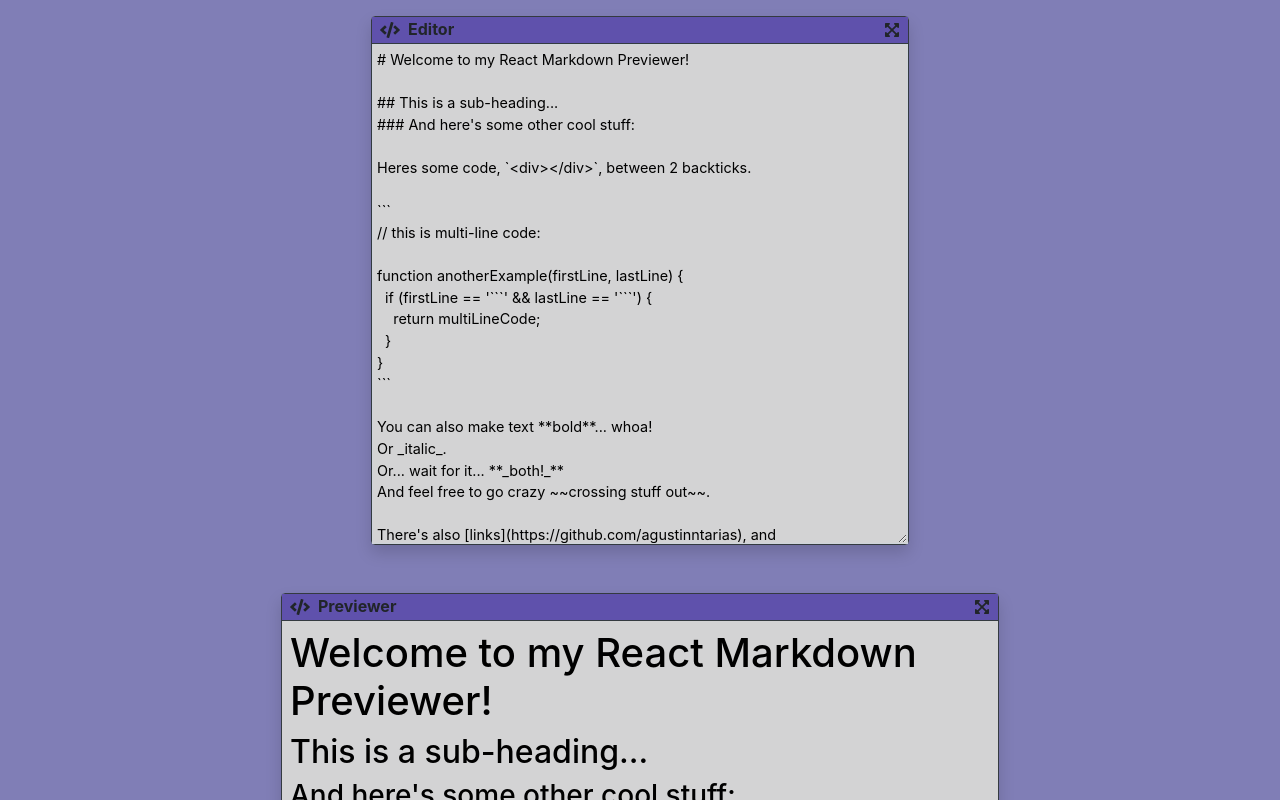
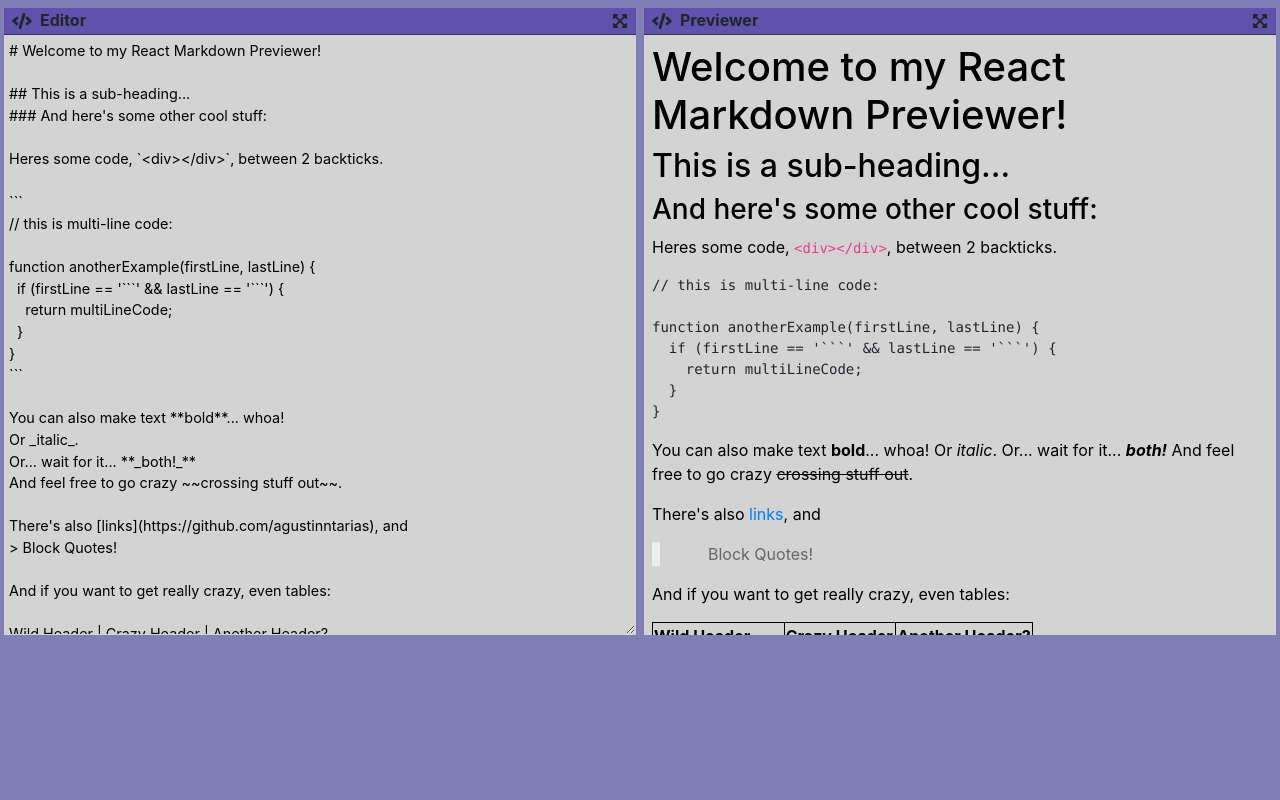
Before and after one commit to agustin-arias/simple-react-md-preview, a React (Create React App) app: page / in a window 1280 px wide. Shown: the top 800 px of the page. Built offline with nearby package versions, Linux system fonts and the light colour scheme.

Commit message:
Reestructured windows

```diff
--- a/src/App.tsx
+++ b/src/App.tsx
@@ -9,7 +9,7 @@ function App() {
   const [hidePreviewer, setHidePreviewer] = useState(false);
 
   return (
-    <>
+    <div className="d-md-flex">
       <Editor
         code={code}
         handleChange={(event) => {
@@ -31,7 +31,7 @@ function App() {
           setHideEditor(!hideEditor);
         }}
       />
-    </>
+    </div>
   );
 }
 
--- a/src/components/PreviewArea.tsx
+++ b/src/components/PreviewArea.tsx
@@ -10,7 +10,12 @@ export const PreviewArea: React.FC<PreviewAreaProps> = ({ code }) => {
     <div
       className="container p-1 rounded-0"
       id="preview"
-      style={{ backgroundColor: "#d3d3d4", color: "black" }}
+      style={{
+        backgroundColor: "#d3d3d4",
+        color: "black",
+        height: "600px",
+        overflowY: "auto",
+      }}
     >
       <MDInterpreter code={code} />
     </div>
--- a/src/components/TextArea.tsx
+++ b/src/components/TextArea.tsx
@@ -15,12 +15,12 @@ export const TextArea: React.FC<TextAreaProps> = ({
 }) => {
   return (
     <textarea
-      className="form-control rounded-0 p-1 m-0"
+      className="form-control rounded-0 p-1 m-0 h-md-100"
       id="editor"
       value={text}
       onChange={handleChange}
       style={{
-        height: hideOther ? "750px" : "500px",
+        height: "600px",
         fontSize: ".9em",
         backgroundColor: "#d3d3d4",
         color: "black",
--- a/src/components/Window.tsx
+++ b/src/components/Window.tsx
@@ -23,12 +23,12 @@ export const Window: React.FC<WindowProps> = ({
   handleChange,
   handleHideOther,
 }) => {
+  if (hideSelf) {
+    return <></>;
+  }
   return (
     <div
-      className={`container border border-dark p-0 mt-3 mb-5 my-1 shadow bg-white rounded animate-width  ${
-        hideSelf ? "d-none" : ""
-      } ${hideOther ? "" : `fixed-width-${name}`}
-      `}
+      className={`${hideOther ? "col-md-12" : "col-md-6"} px-1 pt-2`}
       key={`window-${name}`}
     >
       <form>
```
Also changed, not shown: 1 other file (tests, documents, lock files or other folders).
